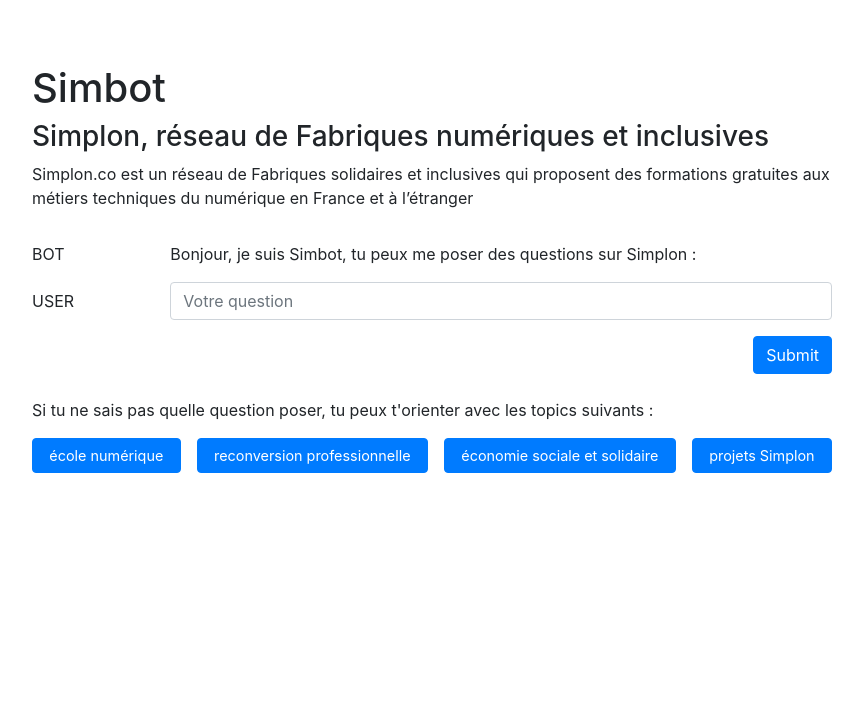
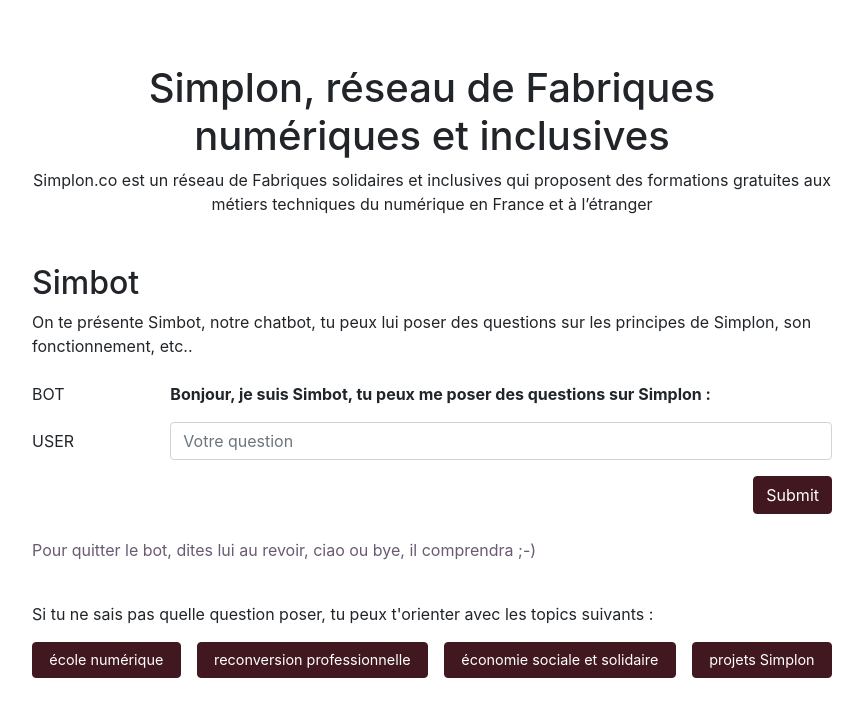
Before and after one commit to Nohossat/simplon_bot, a Flask app: page / in a window 1280 px wide. Shown: the top 717 px of the page, without its empty margins (208-1071 px from the left). Run offline with Flask 2, Linux system fonts and the light colour scheme; some libraries are stand-ins or nearby versions.

Commit message:
css + js added

```diff
--- a/chatbot_app/__init__.py
+++ b/chatbot_app/__init__.py
@@ -8,4 +8,4 @@
             static_folder='src/static',
             template_folder='src/templates')
 
-from .src import views
+from .src import main
--- /dev/null
+++ b/chatbot_app/src/main.py
@@ -0,0 +1,94 @@
+from flask import Flask, url_for, request, redirect
+from flask import render_template
+import json
+import pandas as pd
+from .chatbot import Chatbot
+from chatbot_app import app
+import os
+import re
+
+# construct our bot instance
+faq_path = os.path.join(os.getcwd(), 'chatbot_app/data/faq.csv')
+bot = Chatbot(faq_path, stem = True)
+bot.extend_stop_words(['plus', 'tres', 'etc'])
+bot.create_corpus()
+
+# get the corpus as a DataFrame
+df = pd.read_csv(faq_path, encoding="utf-8")
+
+questions_topics_path = os.path.join(os.getcwd(), 'chatbot_app/data/questions_by_topics.json')
+
+# get questions grouped by topics for the topics buttons
+with open(questions_topics_path, 'r') as outfile:
+    questions_by_topics = json.load(outfile)
+
+@app.route("/")
+def index(title="Chatbot - Simplon"):
+    if bot.answer is None :
+        bot.question = bot.responses["bjr"]
+
+    # get responses as preview and full response - useful when we only want to show partial responses
+    pattern = re.compile(r".+?\.\W")
+    responses = []
+
+    for resp in df.responses.values :
+        result = pattern.match(resp)
+        preview = result.group()
+        responses.append((preview, resp))
+
+    return render_template('index.html', title=title,
+                                        bot=bot,
+                                        history=bot.history,
+                                        topics=questions_by_topics,
+                                        data=df.questions.values,
+                                        responses=responses)
+
+
+@app.route('/question', methods=['POST'])
+def question():
+    # try to get from use input if he wants to leave or if he is satisfied with the bot response
+    question_lower = request.form['question'].lower()
+    pattern_oui = re.compile(r"(oui)|(satisfait)")
+    pattern_bye = re.compile(r"(bye)|(ciao)|(au revoir)|(salut)")
+    pattern_non = re.compile(r"(non)|(pas\s*\w*satisfaite?)")
+    result_oui = pattern_oui.search(question_lower)
+    result_bye = pattern_bye.search(question_lower)
+    result_non = pattern_non.search(question_lower)
+
+    # history with no answer if the user satisfied and wants to leave the service
+    if result_oui or result_bye or result_non:
+        bot.history.append({
+            "question_bot" : bot.question,
+            "question" : request.form['question'],
+            "preview" : None,
+            "answer" : None})
+
+    if result_oui and not result_bye and not result_non: # the bot answered the user question
+        bot.enableForm = True
+        bot.question = bot.responses["response_pos"]
+        return redirect(url_for('index'))
+
+    if result_non and not result_bye: # the user isn't satisfied with answer
+        bot.enableForm = True
+        bot.question = bot.responses["response_neg"]
+        return redirect(url_for('index'))
+
+    if result_bye: # the user wants to leave the app
+        bot.enableForm = False
+        bot.question = bot.responses["bye"]
+        bot.active = False
+        return redirect(url_for('index'))
+
+    # get preview answer and full answer
+    bot.get_answer(request.form['question'])
+    pattern_preview = re.compile(r".+?\.\W")
+    result = pattern_preview.search(bot.answer)
+    preview = result.group(0)
+    bot.history.append({
+            "question_bot" : bot.question,
+            "question" : request.form['question'],
+            "preview" : preview,
+            "answer" : bot.answer})
+    bot.enableForm = True
+    bot.question = bot.responses["suite_question"]
+    return redirect(url_for('index'))
--- a/chatbot_app/src/static/css/style.css
+++ b/chatbot_app/src/static/css/style.css
@@ -1,7 +1,3 @@
-.chatbot {
-  margin-top: 2em;
-}
-
 .main_container {
   width: 800px;
   margin: 4em auto;
@@ -36,4 +32,46 @@
   flex-direction: row-reverse;
 }
 
+.bloc_question {
+  margin-top: 2em;
+}
+
+.see-more-btn {
+  color: #9C0D38;
+  cursor: pointer;
+}
+.see-more-btn:hover {
+  color: #3D2645;
+}
+
+.full_response {
+  display: none;
+}
+
+.hide_form_user, .hide_answer, .hide_btn_topics {
+  display: none;
+}
+
+button.btn-primary {
+  background-color: #421820;
+  border-color: #421820;
+}
+button.btn-primary:hover {
+  background-color: #CD5D67;
+  border-color: #CD5D67;
+}
+
+.question_bot {
+  font-weight: bold;
+}
+
+.question_user {
+  font-weight: bold;
+  color: #6D435A;
+}
+
+.quit_bot {
+  color: #6A5A72;
+}
+
 /*# sourceMappingURL=style.css.map */
--- a/chatbot_app/src/static/js/main.js
+++ b/chatbot_app/src/static/js/main.js
@@ -22,10 +22,39 @@
         class_items = e.target.className.split(' ');
         response = document.querySelector(".response_faq." + class_items[1] + "." + class_items[2]);
 
-        for (let element of document.getElementsByClassName('response_faq')) {
-            element.style.display = "none";
+        if (response.style.display == "block") {
+            response.style.display = "none";
+        } else {
+            response.style.display = "block";
         }
 
-        response.style.display = "block";
+        for (let element of document.getElementsByClassName('response_faq')) {
+            if (response != element) {
+                element.style.display = "none";
+            }
+        }
+
     })
 }
+
+// add click listener for the voir plus btn
+let see_more_btns = document.getElementsByClassName('see-more-btn');
+
+for (let see_more_btn of see_more_btns) {
+    see_more_btn.addEventListener('click', function(e) {
+        previous_sibling = e.target.previousElementSibling;
+        next_sibling = e.target.nextElementSibling;
+        previous_sibling.style.display = "none";
+        next_sibling.style.display = "inline";
+        e.target.style.display = "none";
+    })
+}
+
+// scroll to the last bloc_question if exists
+
+bloc_questions = document.getElementsByClassName('bloc_question')
+
+console.log(bloc_questions.length)
+if (bloc_questions.length > 0) {
+    window.scrollTo(0,bloc_questions[bloc_questions.length - 1].getBoundingClientRect().top);
+}
--- a/chatbot_app/src/templates/index.html
+++ b/chatbot_app/src/templates/index.html
@@ -10,30 +10,44 @@
 </head>
 <body>
     <div class="main_container">
-        <div>
-            <h1>Simbot</h1>
-            <h3>Simplon, réseau de Fabriques numériques et inclusives</h3>
-            <p>Simplon.co est un réseau de Fabriques solidaires et inclusives qui proposent des formations
+        <div class="mb-4">
+            <h1 class="text-center">Simplon, réseau de Fabriques numériques et inclusives</h1>
+            <p class="text-center"> Simplon.co est un réseau de Fabriques solidaires et inclusives qui proposent des formations
                 gratuites aux métiers techniques du numérique en France et à l’étranger</p>
+
+            <h2 class="mt-5">Simbot</h2>
+            <p>On te présente Simbot, notre chatbot, tu peux lui poser des questions sur les principes de Simplon, son fonctionnement, etc..</p>
         </div>
 
         {% if history %}
             {% for hist in history %}
-                <div>
+                <div class="bloc_question">
+                    <div class="response-bot row">
+                        <div class="col-sm-2">
+                            <p>BOT</p>
+                        </div>
+                        <div class="col-sm-10 question_bot">
+                            <p>{{ hist.question_bot }}</p>
+                        </div>
+                    </div>
                     <div class="response-bot row">
                         <div class="col-sm-2">
                             <p>USER</p>
                         </div>
-                        <div class="col-sm-10">
-                            <p>{{ hist[0] }}</p>
+                        <div class="col-sm-10 question_user">
+                            <p>{{ hist.question }}</p>
                         </div>
                     </div>
-                    <div class="response-bot row">
+                    <div class="response-bot row {{ 'hide_answer' if not hist.preview else '' }}">
                         <div class="col-sm-2">
                             <p>BOT</p>
                         </div>
-                        <div class="col-sm-10">
-                            <p>{{ hist[1] }}</p>
+                        <div class="col-sm-10 mb-4">
+                            <div>
+                                <span class="preview">{{ hist.preview }}</span>
+                                <span class="see-more-btn">Voir plus</span>
+                                <span class="full_response">{{ hist.answer }}</span>
+                            </div>
                         </div>
                     </div>
                 </div>
@@ -46,11 +60,11 @@
                     <div class="col-sm-2">
                         <p>BOT</p>
                     </div>
-                    <div class="col-sm-10">
-                        <p>{{ bot.question }}, je suis Simbot, tu peux me poser des questions sur Simplon : </p>
+                    <div class="col-sm-10 question_bot">
+                        <p>{{ bot.question }} </p>
                     </div>
                 </div>
-                <form action="{{ url_for('question') }}" method="POST">
+                <form action="{{ url_for('question') }}" method="POST" class="{{ 'hide_form_user' if not bot.enableForm else '' }}">
                     <div class="form-group row">
                         <label for="question" class="col-sm-2 col-form-label">USER</label>
                         <div class="col-sm-10">
@@ -63,6 +77,11 @@
                   </form>
             </div>
             <div class="row mt-4">
+                <div class="col-sm-12 quit_bot">
+                    <p> Pour quitter le bot, dites lui au revoir, ciao ou bye, il comprendra ;-)</p>
+                </div>
+            </div>
+            <div class="row mt-4 {{ 'hide_btn_topics' if not bot.active else '' }}">
                 <div class="col-sm-12">
                     {% if topics %}
                         <p>Si tu ne sais pas quelle question poser, tu peux t'orienter avec les topics suivants : </p>
@@ -78,7 +97,7 @@
                                     {% for idx in topics[topic].questions %}
                                         <p class="question_faq topic_{{topic_number}} q_{{loop.index}}">{{ data[idx] }}</p>
                                         <div class="response_faq topic_{{topic_number}} q_{{loop.index}}">
-                                            <p>{{ responses[idx] }}</p>
+                                            <p>{{ responses[idx][1] }}</p>
                                         </div>
                                     {% endfor %}
                                 </div>
--- a/chatbot_app/src/views.py
+++ /dev/null
@@ -1,40 +0,0 @@
-from flask import Flask, url_for, request, redirect
-from flask import render_template
-import json
-import pandas as pd
-from .chatbot import Chatbot
-from chatbot_app import app
-import os
-
-
-# construct our bot instance
-faq_path = os.path.join(os.getcwd(), 'chatbot_app/data/faq.csv')
-bot = Chatbot(faq_path, stem = True)
-bot.extend_stop_words(['plus', 'tres', 'etc'])
-bot.create_corpus()
-
-# get the corpus as a DataFrame
-history = []
-df = pd.read_csv(faq_path, encoding="utf-8")
-
-questions_topics_path = os.path.join(os.getcwd(), 'chatbot_app/data/questions_by_topics.json')
-# get questions grouped by topics for the topics buttons
-with open(questions_topics_path, 'r') as outfile:
-    questions_by_topics = json.load(outfile)
-
-@app.route("/")
-def index(title=None):
-    title = "Chatbot"
-    bot.question = bot.responses["bjr"]
-    return render_template('index.html', title=title,
-                                        bot=bot,
-                                        history=history,
-                                        topics=questions_by_topics,
-                                        data=df.questions.values,
-                                        responses=df.responses.values)
-
-@app.route('/question', methods=['POST'])
-def question():
-    bot.get_answer(request.form['question'])
-    history.append([request.form['question'], bot.answer])
-    return redirect(url_for('index'))
```
Also changed, not shown: chatbot_app/src/chatbot.py (+12 -24 lines), chatbot_app/src/static/scss/style.scss (+46 -4 lines), chatbot_app/tests/test_scraper.py (+1 -1 lines), 1 other file.
